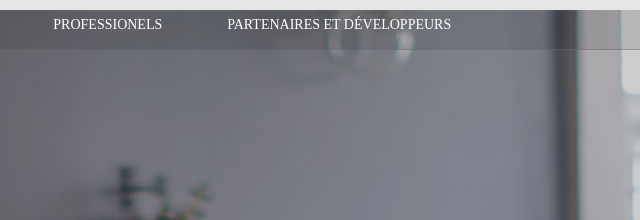
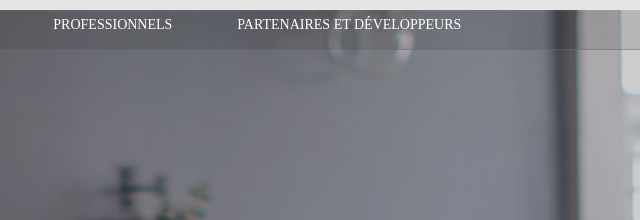
Before and after one commit to EricArnhem/Reproduction_Paypal.com, a plain HTML site: page index.html in a window 1280 px wide. Shown: the top 220 px of the page, 565-1205 px from the left. Drawn offline with nearby package versions, Linux system fonts and the light colour scheme; a web font is replaced by a local one.

Commit message:
ajout de col-md-6 dans list_header et supression de l'id BLOC1

```diff
--- a/index.html
+++ b/index.html
@@ -18,7 +18,7 @@
     <div class="row">
 
       <nav id="nav_main" class="navbar navbar-default" role="navigation">
-        <div id="BLOC1" class="col-xs-3 col-sm-3 col-md-3 col-lg-offset-2 col-lg-2">
+        <div class="col-xs-3 col-sm-3 col-md-3 col-lg-offset-2 col-lg-2">
           <a href="#" class="navbar-brand"><img id="partie1_paypal_logo" src="images/paypal_logo.png" alt="Paypal Logo"></a>
         </div>
         <div class="navbar-header">
@@ -30,10 +30,10 @@
           </button>
         </div>
 
-        <div id="list_header" class="col-lg-6 navbar-collapse collapse">
+        <div id="list_header" class="col-md-6 col-lg-6 navbar-collapse collapse">
           <ul id="list_nav_main" class="nav navbar-nav">
             <li><a href="#">PARTICULIERS</a></li>
-            <li><a href="#">PROFESSIONELS</a></li>
+            <li><a href="#">PROFESSIONNELS</a></li>
             <li><a href="#">PARTENAIRES ET DÉVELOPPEURS</a></li>
           </ul>
         </div>
```
